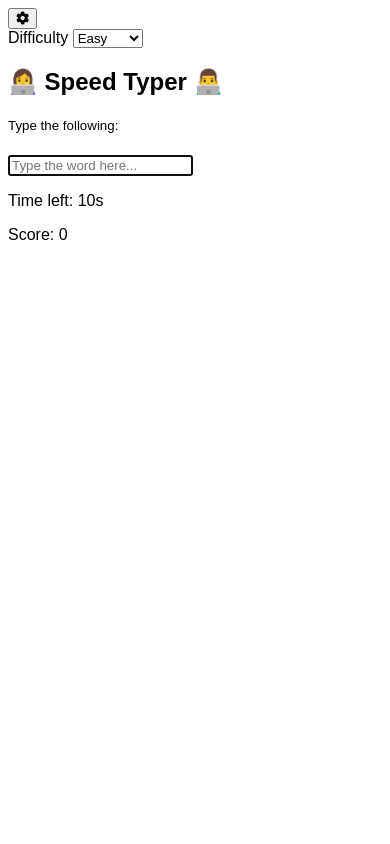
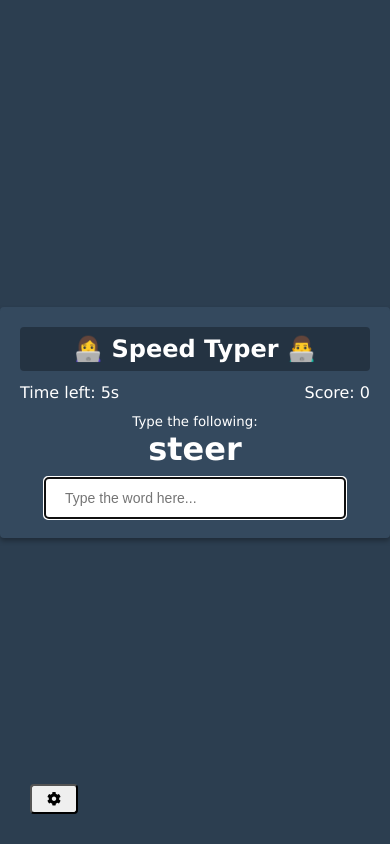
Before and after one commit to Sophi-E/Speed-Typer, a website built with Parcel: page index.html in a window 390 px wide. Built offline with nearby package versions, Linux system fonts and the light colour scheme.

Commit message:
added styling and functionality

```diff
--- a/src/index.js
+++ b/src/index.js
@@ -0,0 +1,117 @@
+const word = document.getElementById("word");
+const text = document.getElementById("text");
+const scoreEl = document.getElementById("score");
+const timeEl = document.getElementById("time");
+const endgameEl = document.getElementById("end-game-container");
+const settingsBtn = document.getElementById("settings-btn");
+const settings = document.getElementById("settings");
+const settingsForm = document.getElementById("settings-form");
+const difficultySelect = document.getElementById("difficulty");
+
+// List of words for game
+const words = [
+  "sigh",
+  "tense",
+  "airplane",
+  "ball",
+  "pies",
+  "juice",
+  "warlike",
+  "bad",
+  "north",
+  "dependent",
+  "steer",
+  "silver",
+  "highfalutin",
+  "superficial",
+  "quince",
+  "eight",
+  "feeble",
+  "admit",
+  "drag",
+  "loving"
+];
+
+//init word
+let randomWord;
+
+let score = 0;
+
+let time = 10;
+
+let difficulty =
+  localStorage.getItem("difficulty") !== null
+    ? localStorage.getItem("difficulty")
+    : "medium";
+
+difficultySelect.value =
+  localStorage.getItem("difficulty") !== null
+    ? localStorage.getItem("difficulty")
+    : "medium";
+//text.focus();
+
+//countdown
+const timeInterval = setInterval(updateTime, 1000);
+
+function updateTime() {
+  time--;
+  timeEl.innerHTML = time + "s";
+  if (time === 0) {
+    clearInterval(timeInterval);
+    gameOver();
+  }
+}
+
+//endgame
+function gameOver() {
+  endgameEl.innerHTML = `
+  <h1>Time ran out</h1>
+  <p>Your final score is ${score}</p>
+  <button onclick='location.reload()'>Reload</button>
+  `;
+  endgameEl.style.display = "flex";
+}
+function getRandomWord() {
+  return words[Math.floor(Math.random() * words.length)];
+}
+
+//Add word to DOM
+function addWordToDOM() {
+  randomWord = getRandomWord();
+  word.innerHTML = randomWord;
+}
+
+addWordToDOM();
+
+function updateScore() {
+  score++;
+  scoreEl.innerHTML = score;
+}
+text.addEventListener("input", e => {
+  const insertedText = e.target.value;
+
+  if (insertedText === randomWord) {
+    addWordToDOM();
+    updateScore();
+
+    e.target.value = "";
+
+    if (difficulty === "hard") {
+      time += 1;
+    } else if (difficulty === "medium") {
+      time += 3;
+    } else {
+      time += 4;
+    }
+    updateTime();
+  }
+});
+
+//settings btn click
+settingsBtn.addEventListener("click", () => settings.classList.toggle("hide"));
+
+//settings select
+settingsForm.addEventListener("change", e => {
+  difficulty = e.target.value;
+  localStorage.setItem("difficulty", difficulty);
+});
--- a/src/styles.css
+++ b/src/styles.css
@@ -1,3 +1,117 @@
+* {
+  box-sizing: border-box;
+}
+
 body {
-  font-family: sans-serif;
+  background-color: #2c3e50;
+  display: flex;
+  align-items: center;
+  justify-content: center;
+  min-height: 100vh;
+  margin: 0;
+  font-family: Verdana, Geneva, Tahoma, sans-serif;
 }
+
+button {
+  cursor: pointer;
+  font-size: 14px;
+  border-radius: 4px;
+  padding: 5px 15px;
+}
+
+select {
+  width: 200px;
+  padding: 5px;
+  appearance: none;
+  -webkit-appearance: none;
+  -moz-appearance: none;
+  border-radius: 0;
+  background-color: #a7c5e3;
+}
+
+select:focus,
+button:focus {
+  outline: 0;
+}
+
+.settings-btn {
+  position: absolute;
+  bottom: 30px;
+  left: 30px;
+}
+
+.settings {
+  position: absolute;
+  top: 0;
+  left: 0;
+  width: 100%;
+  background-color: rgba(0, 0, 0, 0.3);
+  height: 70px;
+  color: #fff;
+  display: flex;
+  align-items: center;
+  justify-content: center;
+  transform: translateY(-100%);
+  transition: transform 0.3s ease-in-out;
+}
+
+.settings.hide {
+  transform: translateY(0);
+}
+
+.container {
+  background-color: #34495e;
+  padding: 20px;
+  border-radius: 4px;
+  box-shadow: 0 3px 5px rgba(0, 0, 0, 0.3);
+  color: #fff;
+  position: relative;
+  text-align: center;
+  width: 500px;
+}
+
+h2 {
+  background-color: rgba(0, 0, 0, 0.3);
+  padding: 8px;
+  border-radius: 4px;
+  margin: 0 0 40px;
+}
+
+h1 {
+  margin: 0;
+}
+
+input {
+  border: 0;
+  border-radius: 4px;
+  font-size: 14px;
+  width: 300px;
+  padding: 12px 20px;
+  margin-top: 10px;
+}
+
+.score-container {
+  position: absolute;
+  top: 60px;
+  right: 20px;
+}
+
+.time-container {
+  position: absolute;
+  top: 60px;
+  left: 20px;
+}
+
+.end-game-container {
+  background-color: inherit;
+  display: none;
+  align-items: center;
+  justify-content: center;
+  flex-direction: column;
+  position: absolute;
+  top: 0;
+  left: 0;
+  width: 100%;
+  height: 100%;
+  z-index: 1;
+}
```
